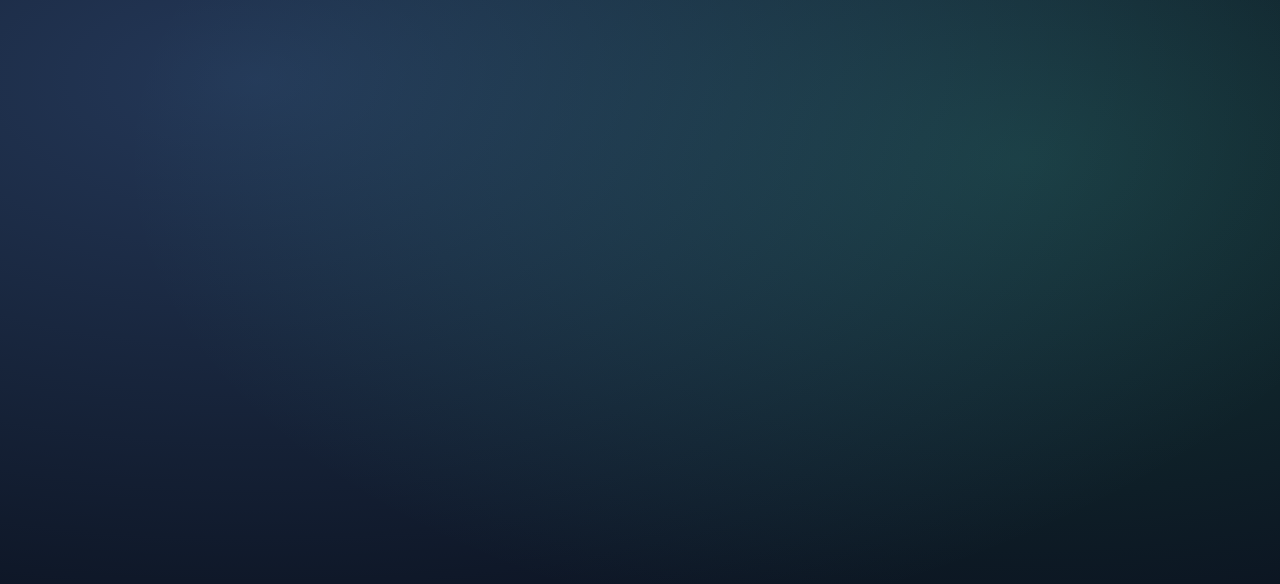
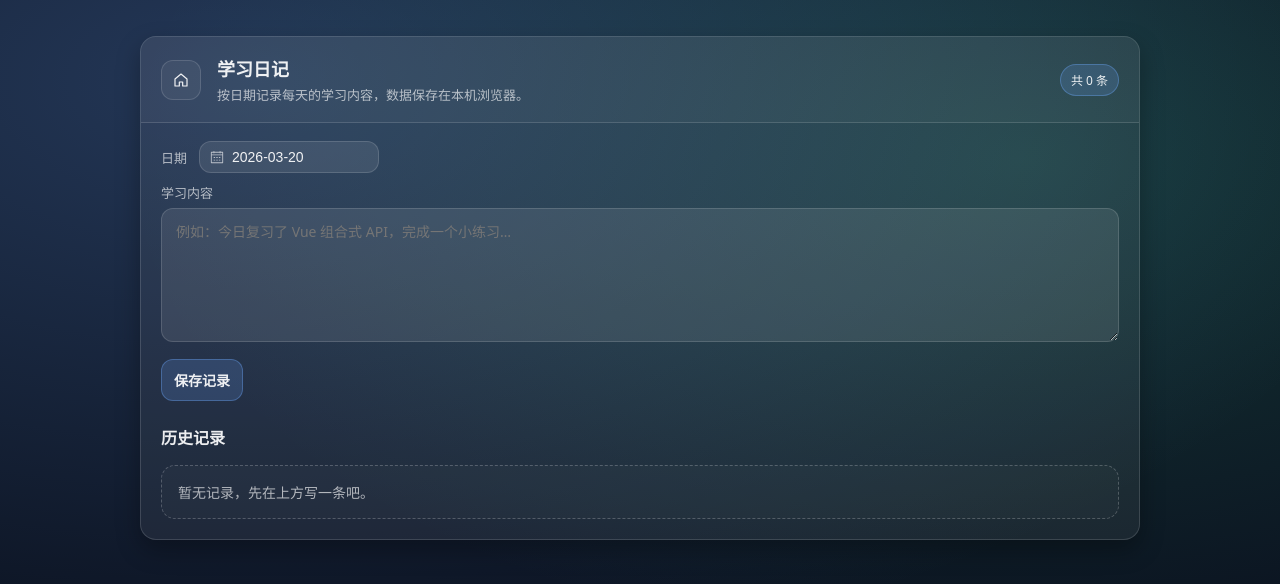
Before and after one commit to panpanxuebing/miniTool, a Vue app: page /study-diary in a window 1280 px wide. Before the commit this address had no page. Shown: the top 584 px of the page. Built offline with nearby package versions, Linux system fonts and the light colour scheme.

Commit message:
feat:添加日记功能

```diff
--- /dev/null
+++ b/src/composables/useStudyDiary.ts
@@ -0,0 +1,97 @@
+import { computed, ref, watch } from 'vue'
+import { createId, formatYMD } from '@src/utils'
+
+export type StudyDiaryEntry = {
+  id: string
+  /** YYYY-MM-DD */
+  date: string
+  content: string
+  createdAt: number
+}
+
+const STORAGE_KEY = 'study-diary-v1'
+
+function safeParse(raw: string | null): StudyDiaryEntry[] {
+  if (!raw) return []
+  try {
+    const parsed = JSON.parse(raw)
+    if (!Array.isArray(parsed)) return []
+    return parsed
+      .map((e) => {
+        const createdAt = Number(e.createdAt ?? Date.now())
+        return {
+          id: String(e.id ?? createId('sd')),
+          date: String(e.date ?? formatYMD(createdAt)),
+          content: String(e.content ?? ''),
+          createdAt,
+        } satisfies StudyDiaryEntry
+      })
+      .filter((e) => e.content.trim().length > 0)
+  } catch {
+    return []
+  }
+}
+
+export function useStudyDiary() {
+  const entries = ref<StudyDiaryEntry[]>(safeParse(localStorage.getItem(STORAGE_KEY)))
+
+  watch(
+    entries,
+    (next) => {
+      localStorage.setItem(STORAGE_KEY, JSON.stringify(next))
+    },
+    { deep: true },
+  )
+
+  /** 按日期从新到旧，同日按创建时间从新到旧 */
+  const sortedEntries = computed(() => {
+    return [...entries.value].sort((a, b) => {
+      if (a.date !== b.date) return b.date.localeCompare(a.date)
+      return b.createdAt - a.createdAt
+    })
+  })
+
+  /** 按日期分组，日期降序 */
+  const entriesByDate = computed(() => {
+    const map = new Map<string, StudyDiaryEntry[]>()
+    for (const e of sortedEntries.value) {
+      const list = map.get(e.date) ?? []
+      list.push(e)
+      map.set(e.date, list)
+    }
+    return [...map.entries()].sort((a, b) => b[0].localeCompare(a[0]))
+  })
+
+  function addEntry(date: string, content: string) {
+    const trimmed = content.trim()
+    if (!trimmed) return
+    const d = date?.trim() || formatYMD(Date.now())
+    entries.value.unshift({
+      id: createId('sd'),
+      date: d,
+      content: trimmed,
+      createdAt: Date.now(),
+    })
+  }
+
+  function updateEntry(id: string, nextContent: string) {
+    const trimmed = nextContent.trim()
+    if (!trimmed) return
+    const e = entries.value.find((x) => x.id === id)
+    if (!e) return
+    e.content = trimmed
+  }
+
+  function removeEntry(id: string) {
+    entries.value = entries.value.filter((e) => e.id !== id)
+  }
+
+  return {
+    entries,
+    sortedEntries,
+    entriesByDate,
+    addEntry,
+    updateEntry,
+    removeEntry,
+  }
+}
--- a/src/pages/Home/Home.vue
+++ b/src/pages/Home/Home.vue
@@ -12,6 +12,7 @@
         <div style="display: flex; gap: 10px; flex-wrap: wrap">
           <router-link class="btn" to="/todo">待办事项</router-link>
           <router-link class="btn" to="/moneybox">储钱罐</router-link>
+          <router-link class="btn" to="/study-diary">学习日记</router-link>
         </div>
       </div>
     </div>
--- /dev/null
+++ b/src/pages/StudyDiaryPage/index.less
@@ -0,0 +1,113 @@
+.studyDiary__compose {
+  margin-bottom: 24px;
+}
+
+.studyDiary__row {
+  display: flex;
+  align-items: center;
+  gap: 12px;
+  flex-wrap: wrap;
+  margin-bottom: 10px;
+}
+
+.studyDiary__label {
+  display: block;
+  font-size: 13px;
+  color: var(--muted);
+  margin-bottom: 6px;
+}
+
+.studyDiary__row .studyDiary__label {
+  margin-bottom: 0;
+}
+
+.studyDiary__datePicker.el-date-editor {
+  width: 180px;
+}
+
+.studyDiary .studyDiary__datePicker .el-input__wrapper {
+  background-color: var(--card2);
+  box-shadow: 0 0 0 1px var(--border) inset;
+  border-radius: 12px;
+}
+
+.studyDiary .studyDiary__datePicker .el-input__inner {
+  color: var(--text);
+}
+
+.studyDiary .studyDiary__datePicker .el-input__prefix-inner {
+  color: var(--muted);
+}
+
+.studyDiary__textarea {
+  width: 100%;
+  background: var(--card2);
+  border: 1px solid var(--border);
+  border-radius: 12px;
+  padding: 12px 14px;
+  color: var(--text);
+  font-size: 14px;
+  line-height: 1.55;
+  outline: none;
+  resize: vertical;
+  font-family: inherit;
+}
+
+.studyDiary__textarea--inline {
+  margin-bottom: 10px;
+}
+
+.studyDiary__actions {
+  margin-top: 12px;
+}
+
+.studyDiary__listTitle {
+  margin: 0 0 12px;
+  font-size: 16px;
+  font-weight: 700;
+  color: var(--text);
+}
+
+.studyDiary__groups {
+  display: flex;
+  flex-direction: column;
+  gap: 20px;
+}
+
+.studyDiary__dateHeading {
+  margin: 0 0 10px;
+  font-size: 14px;
+  font-weight: 600;
+  color: var(--muted);
+}
+
+.studyDiary__items {
+  list-style: none;
+  margin: 0;
+  padding: 0;
+  display: flex;
+  flex-direction: column;
+  gap: 12px;
+}
+
+.studyDiary__item {
+  padding: 14px 16px;
+  border-radius: 14px;
+  border: 1px solid var(--border);
+  background: rgba(255, 255, 255, 0.02);
+}
+
+.studyDiary__itemText {
+  margin: 0 0 12px;
+  white-space: pre-wrap;
+  word-break: break-word;
+  font-size: 14px;
+  line-height: 1.55;
+  color: var(--text);
+}
+
+.studyDiary__itemActions {
+  display: flex;
+  gap: 8px;
+  flex-wrap: wrap;
+}
--- /dev/null
+++ b/src/pages/StudyDiaryPage/index.vue
@@ -0,0 +1,135 @@
+<template>
+  <div class="container">
+    <div class="card studyDiary">
+      <div class="header">
+        <router-link class="btn back-home-btn" to="/" aria-label="返回首页">
+          <img :src="backHomeIconUrl" width="16" height="16" alt="" aria-hidden="true" />
+        </router-link>
+
+        <div class="title page-title--with-back">
+          <h1>学习日记</h1>
+          <p>按日期记录每天的学习内容，数据保存在本机浏览器。</p>
+        </div>
+        <div class="badge">共 {{ entries.length }} 条</div>
+      </div>
+
+      <div class="content">
+        <section class="studyDiary__compose" aria-label="新增记录">
+          <div class="studyDiary__row">
+            <label class="studyDiary__label" for="study-date">日期</label>
+            <el-date-picker
+              id="study-date"
+              v-model="draftDate"
+              class="studyDiary__datePicker"
+              type="date"
+              value-format="YYYY-MM-DD"
+              format="YYYY-MM-DD"
+              placeholder="选择日期"
+              :clearable="false"
+              aria-label="日记日期"
+            />
+          </div>
+          <label class="studyDiary__label" for="study-content">学习内容</label>
+          <textarea
+            id="study-content"
+            v-model="draftContent"
+            class="studyDiary__textarea"
+            rows="5"
+            maxlength="4000"
+            placeholder="例如：今日复习了 Vue 组合式 API，完成一个小练习…"
+            aria-label="学习内容"
+          />
+          <div class="studyDiary__actions">
+            <button class="btn primary" type="button" :disabled="!canSubmit" @click="submit">
+              保存记录
+            </button>
+          </div>
+        </section>
+
+        <section class="studyDiary__list" aria-label="历史记录">
+          <h2 class="studyDiary__listTitle">历史记录</h2>
+          <div v-if="entriesByDate.length === 0" class="empty">暂无记录，先在上方写一条吧。</div>
+          <div v-else class="studyDiary__groups">
+            <div v-for="[date, items] in entriesByDate" :key="date" class="studyDiary__group">
+              <h3 class="studyDiary__dateHeading">{{ date }}</h3>
+              <ul class="studyDiary__items">
+                <li v-for="item in items" :key="item.id" class="studyDiary__item">
+                  <template v-if="editingId === item.id">
+                    <textarea
+                      v-model="editDraft"
+                      class="studyDiary__textarea studyDiary__textarea--inline"
+                      rows="4"
+                      maxlength="4000"
+                      :aria-label="`编辑：${date}`"
+                    />
+                    <div class="studyDiary__itemActions">
+                      <button class="btn primary" type="button" @click="saveEdit(item.id)">
+                        保存
+                      </button>
+                      <button class="btn" type="button" @click="cancelEdit">取消</button>
+                    </div>
+                  </template>
+                  <template v-else>
+                    <p class="studyDiary__itemText">{{ item.content }}</p>
+                    <div class="studyDiary__itemActions">
+                      <button class="btn" type="button" @click="startEdit(item)">编辑</button>
+                      <button class="btn danger" type="button" @click="remove(item.id)">
+                        删除
+                      </button>
+                    </div>
+                  </template>
+                </li>
+              </ul>
+            </div>
+          </div>
+        </section>
+      </div>
+    </div>
+  </div>
+</template>
+
+<script setup lang="ts">
+import { computed, ref } from 'vue'
+import { formatYMD } from '@src/utils'
+import type { StudyDiaryEntry } from '@src/composables/useStudyDiary'
+import { useStudyDiary } from '@src/composables/useStudyDiary'
+import backHomeIconUrl from '@src/assets/svg/back-home.svg'
+
+import './index.less'
+
+const draftDate = ref(formatYMD(Date.now()))
+const draftContent = ref('')
+
+const { entries, entriesByDate, addEntry, updateEntry, removeEntry } = useStudyDiary()
+
+const canSubmit = computed(() => draftContent.value.trim().length > 0 && !!draftDate.value)
+
+function submit() {
+  if (!canSubmit.value || !draftDate.value) return
+  addEntry(draftDate.value, draftContent.value)
+  draftContent.value = ''
+}
+
+const editingId = ref<string | null>(null)
+const editDraft = ref('')
+
+function startEdit(item: StudyDiaryEntry) {
+  editingId.value = item.id
+  editDraft.value = item.content
+}
+
+function cancelEdit() {
+  editingId.value = null
+  editDraft.value = ''
+}
+
+function saveEdit(id: string) {
+  updateEntry(id, editDraft.value)
+  cancelEdit()
+}
+
+function remove(id: string) {
+  removeEntry(id)
+  if (editingId.value === id) cancelEdit()
+}
+</script>
--- a/src/router/index.ts
+++ b/src/router/index.ts
@@ -3,6 +3,7 @@ import { createRouter, createWebHistory } from 'vue-router'
 import Home from '@src/pages/Home/Home.vue'
 import TodoPage from '@src/pages/TodoPage/index.vue'
 import MoneyBoxPage from '@src/pages/MoneyBoxPage/index.vue'
+import StudyDiaryPage from '@src/pages/StudyDiaryPage/index.vue'
 
 const router = createRouter({
   history: createWebHistory(),
@@ -22,6 +23,11 @@ const router = createRouter({
       name: 'moneybox',
       component: MoneyBoxPage,
     },
+    {
+      path: '/study-diary',
+      name: 'study-diary',
+      component: StudyDiaryPage,
+    },
   ],
 })
 
```
